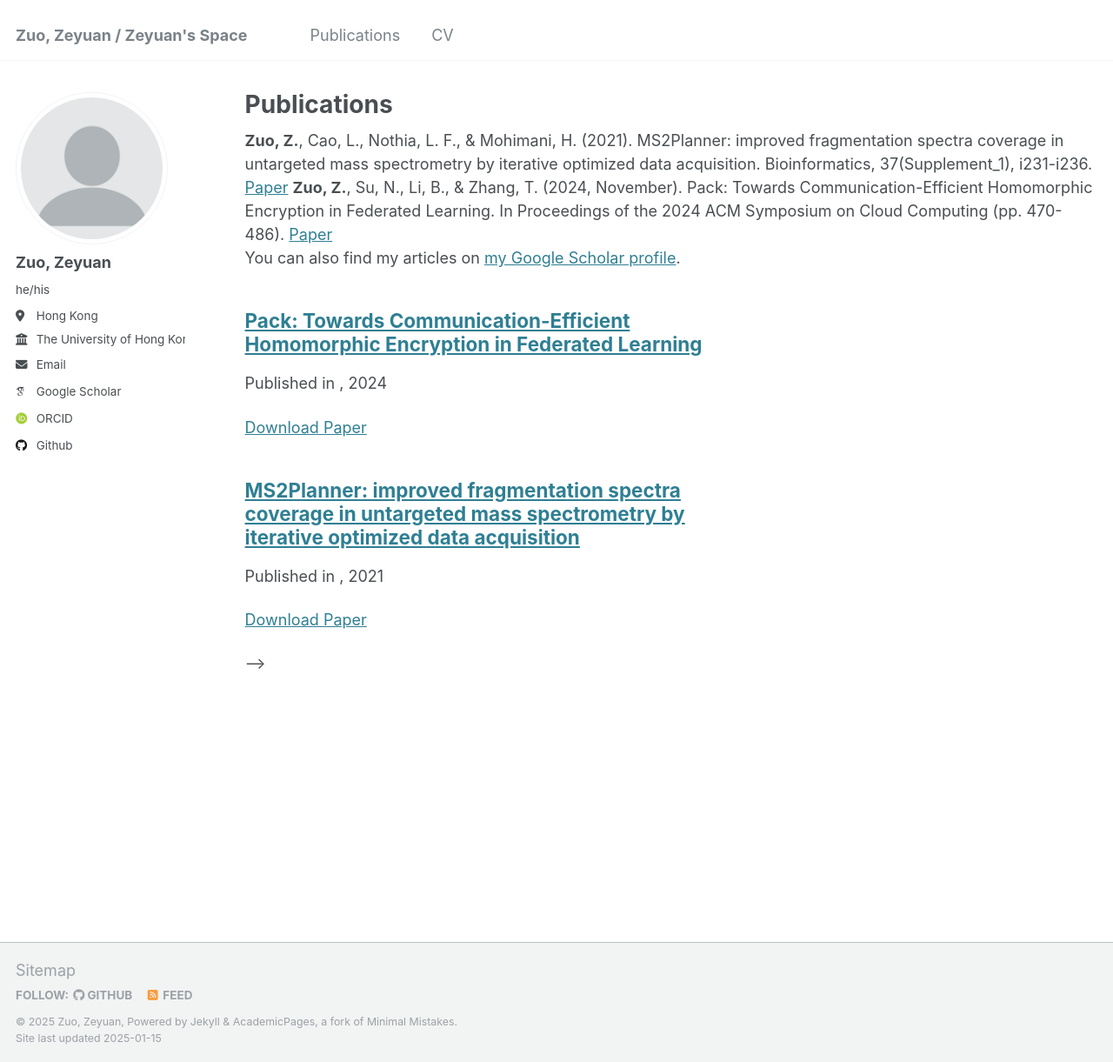
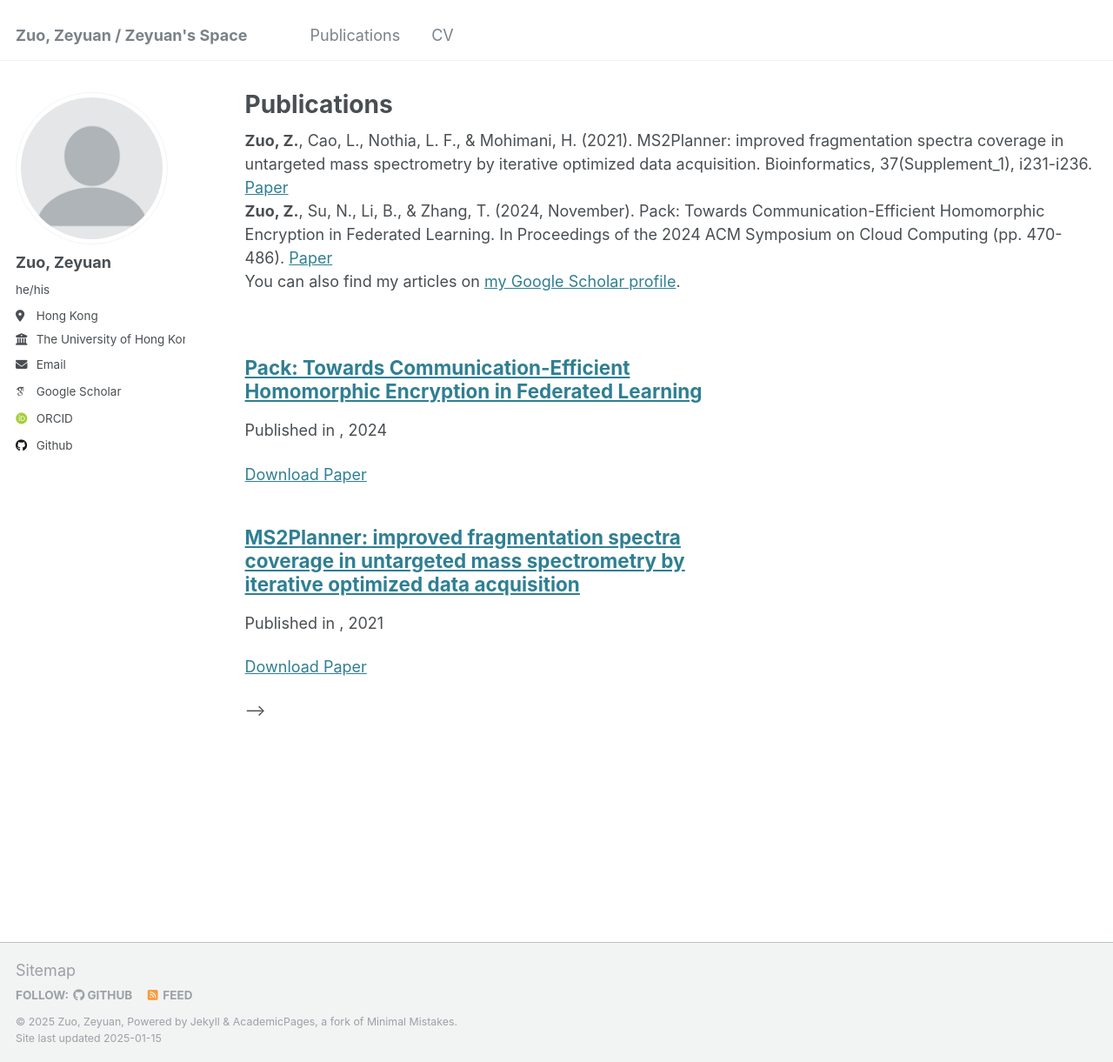
Before and after one commit to zeyuanz/zeyuanz.github.io, a Jekyll site: the page built from _pages/publications.html, in a window 1280 px wide and 1221 px high. Shown: the whole window at 87% size. Built offline with Jekyll 4.4.1, drawn with Linux system fonts in a browser that asks for light colours; some web fonts are replaced.

Commit message:
Update publications.html

```diff
--- a/_pages/publications.html
+++ b/_pages/publications.html
@@ -4,16 +4,16 @@ title: "Publications"
 permalink: /publications/
 author_profile: true
 ---
-<b>Zuo, Z.</b>, Cao, L., Nothia, L. F., & Mohimani, H. (2021). MS2Planner: improved fragmentation spectra coverage in untargeted mass spectrometry by iterative optimized data acquisition. Bioinformatics, 37(Supplement_1), i231-i236. <a href="https://academic.oup.com/bioinformatics/article/37/Supplement_1/i231/6319686">Paper</a>
+<b>Zuo, Z.</b>, Cao, L., Nothia, L. F., & Mohimani, H. (2021). MS2Planner: improved fragmentation spectra coverage in untargeted mass spectrometry by iterative optimized data acquisition. Bioinformatics, 37(Supplement_1), i231-i236. <a href="https://academic.oup.com/bioinformatics/article/37/Supplement_1/i231/6319686">Paper</a><br />
 
-<b>Zuo, Z.</b>, Su, N., Li, B., & Zhang, T. (2024, November). Pack: Towards Communication-Efficient Homomorphic Encryption in Federated Learning. In Proceedings of the 2024 ACM Symposium on Cloud Computing (pp. 470-486). <a href="https://dl.acm.org/doi/abs/10.1145/3698038.3698557">Paper</a>
+<b>Zuo, Z.</b>, Su, N., Li, B., & Zhang, T. (2024, November). Pack: Towards Communication-Efficient Homomorphic Encryption in Federated Learning. In Proceedings of the 2024 ACM Symposium on Cloud Computing (pp. 470-486). <a href="https://dl.acm.org/doi/abs/10.1145/3698038.3698557">Paper</a><br />
 
 {% if site.author.googlescholar %}
-  <div class="wordwrap">You can also find my articles on <a href="{{site.author.googlescholar}}">my Google Scholar profile</a>.</div>
+  <div class="wordwrap">You can also find my articles on <a href="{{site.author.googlescholar}}">my Google Scholar profile</a>.</div><br />
 {% endif %}
 
+<!-- Only use plain pages
 {% include base_path %}
-<!-- Only use plain pages
 <!-- New style rendering if publication categories are defined -->
 {% if site.publication_category %}
   {% for category in site.publication_category  %}
```
